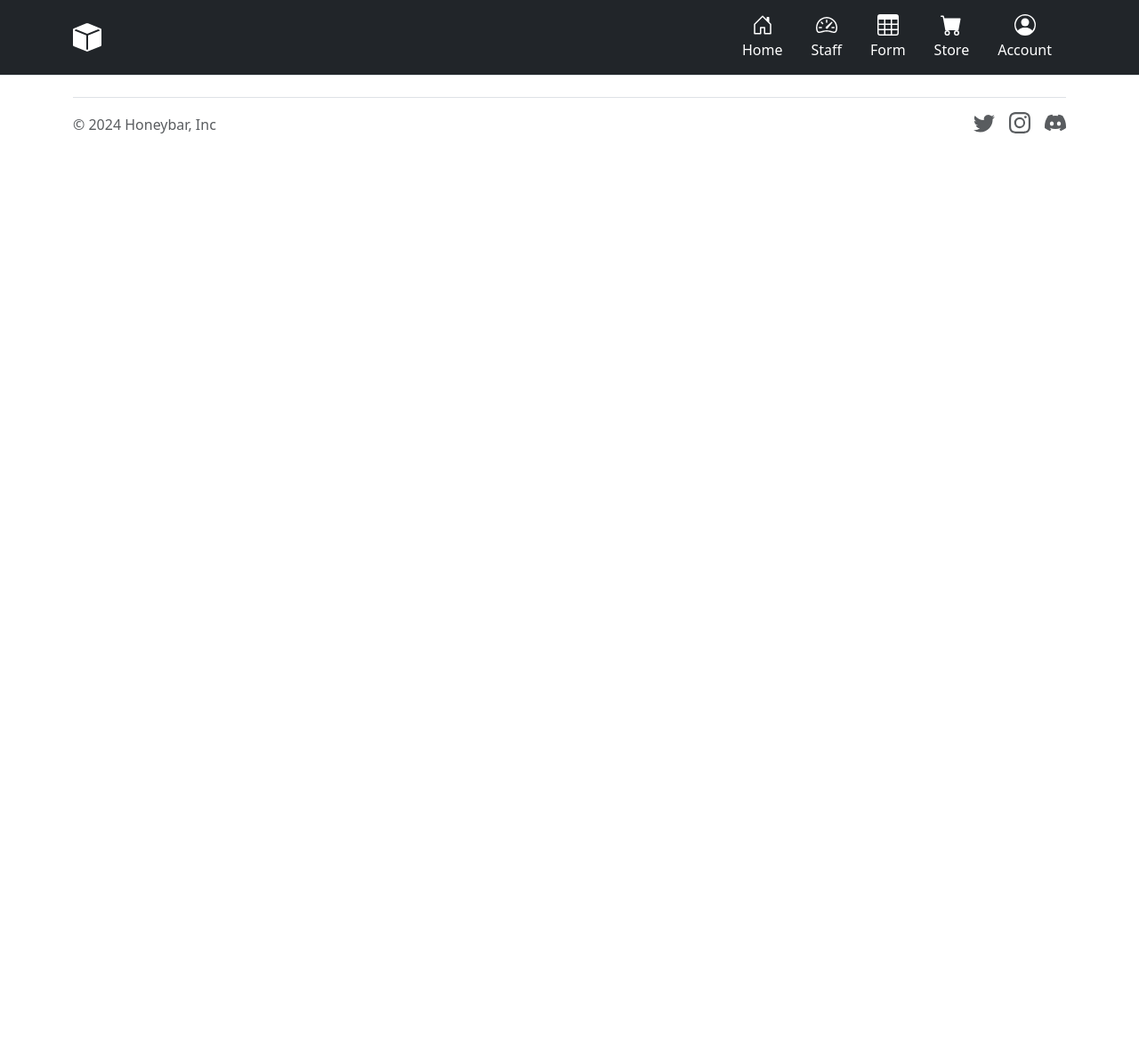
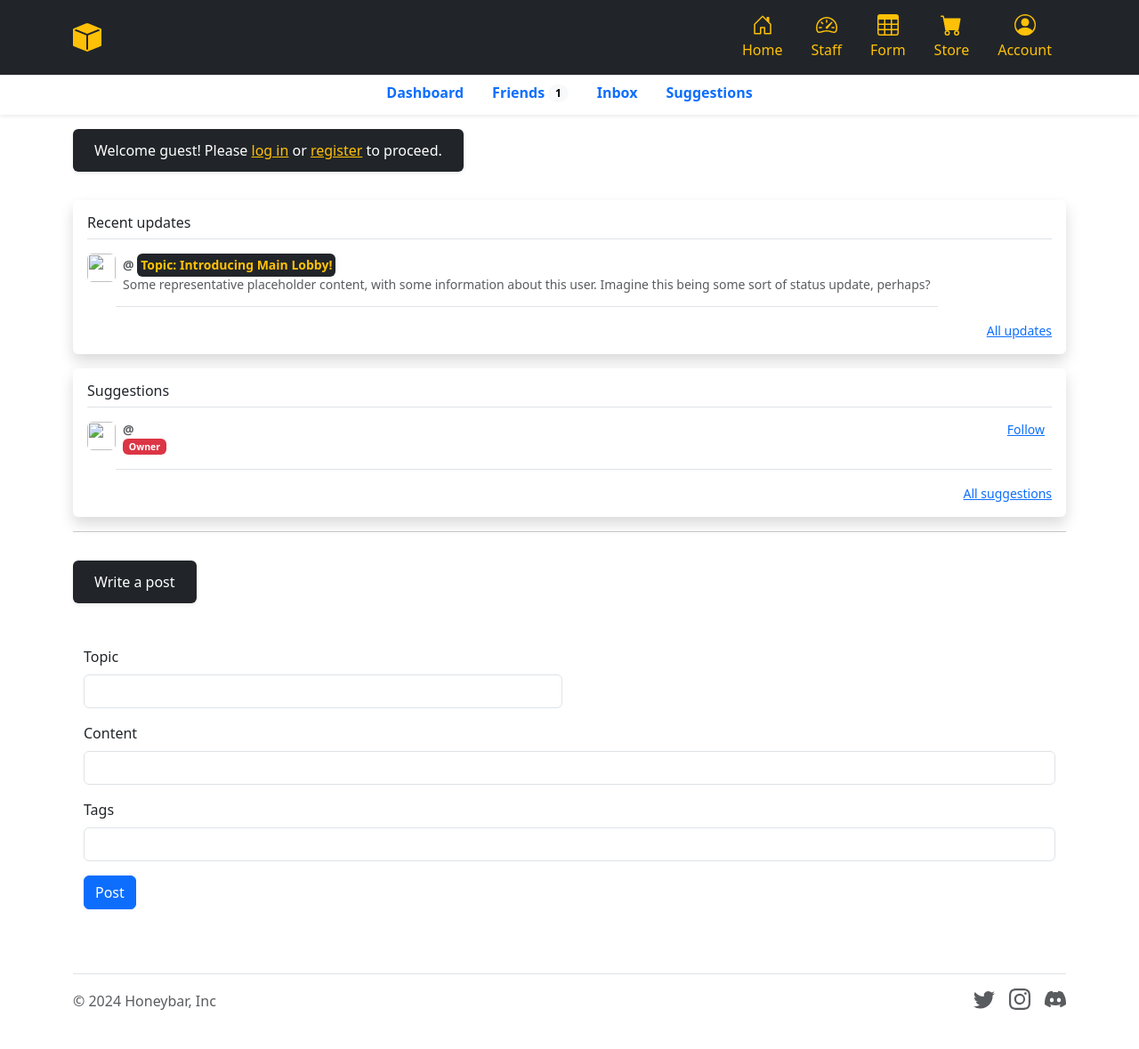
Before and after one commit to Revalorise/Honeybar, a Flask app: template app/templates/profile.html in a window 1280 px wide. Shown: the whole page at 89% size. Before the commit the page ends 150 px from the top, so only its background shows below. Run offline with Flask 3, Linux system fonts and the light colour scheme; the template is opened without the code that fills it, so the values that code supplies are empty.

Commit message:
Added html file for login, register, and account page. Minor changes to base.html

```diff
--- a/app/routes.py
+++ b/app/routes.py
@@ -50,9 +50,16 @@ def store():
 
 @app.route('/profile')
 def profile():
-    return render_template('profile.html')
+    return render_template('profile.html',
+                           uuid_list=uuid_list,
+                           user=None)
 
 
 @app.route('/login', methods=['GET', 'POST'])
 def login():
     return render_template('login.html')
+
+
+@app.route('/register', methods=['GET', 'POST'])
+def register():
+    return render_template('register.html')
--- a/app/templates/base.html
+++ b/app/templates/base.html
@@ -146,36 +146,36 @@
       <div class="container">
         <div class="d-flex flex-wrap align-items-center justify-content-center justify-content-lg-start">
           <a href="/app/static" class="d-flex align-items-center my-2 my-lg-0 me-lg-auto text-white text-decoration-none">
-            <svg width="32" height="32" fill="currentColor" class="bi bi-box-fill"><use xlink:href="#box-fill"/>
+            <svg width="32" height="32" fill="currentColor" class="bi bi-box-fill text-warning"><use xlink:href="#box-fill"/>
                 </svg>
           </a>
           <ul class="nav col-12 col-lg-auto my-2 justify-content-center my-md-0 text-small">
             <li>
-              <a href="{{ url_for('home') }}" class="nav-link text-white home">
+              <a href="{{ url_for('home') }}" class="nav-link text-warning home">
                 <svg class="bi d-block mx-auto mb-1" width="24" height="24"><use xlink:href="#home"/></svg>
                 Home
               </a>
             </li>
             <li>
-              <a href="{{ url_for('staff') }}" class="nav-link text-white leaderboard">
+              <a href="{{ url_for('staff') }}" class="nav-link text-warning leaderboard">
                 <svg class="bi d-block mx-auto mb-1" width="24" height="24"><use xlink:href="#staff"/></svg>
                 Staff
               </a>
             </li>
             <li>
-              <a href="{{ url_for('form') }}" class="nav-link text-white">
+              <a href="{{ url_for('form') }}" class="nav-link text-warning">
                 <svg class="bi d-block mx-auto mb-1" width="24" height="24"><use xlink:href="#table"/></svg>
                 Form
               </a>
             </li>
             <li>
-              <a href="{{ url_for('store') }}" class="nav-link text-white">
+              <a href="{{ url_for('store') }}" class="nav-link text-warning">
                 <svg class="bi d-block mx-auto mb-1" width="24" height="24"><use xlink:href="#shopping-cart"/></svg>
                 Store
               </a>
             </li>
             <li>
-              <a href="{{ url_for('profile') }}" class="nav-link text-white">
+              <a href="{{ url_for('profile') }}" class="nav-link text-warning">
                 <svg class="bi d-block mx-auto mb-1" width="24" height="24"><use xlink:href="#people-circle"/></svg>
                 Account
               </a>
--- a/app/templates/profile.html
+++ b/app/templates/profile.html
@@ -1 +1,126 @@
 {% extends 'base.html' %}
+
+{% block content %}
+<svg xmlns="http://www.w3.org/2000/svg" class="d-none">
+      <symbol id="check2" viewBox="0 0 16 16">
+        <path d="M13.854 3.646a.5.5 0 0 1 0 .708l-7 7a.5.5 0 0 1-.708 0l-3.5-3.5a.5.5 0 1 1 .708-.708L6.5 10.293l6.646-6.647a.5.5 0 0 1 .708 0z"/>
+      </symbol>
+      <symbol id="circle-half" viewBox="0 0 16 16">
+        <path d="M8 15A7 7 0 1 0 8 1v14zm0 1A8 8 0 1 1 8 0a8 8 0 0 1 0 16z"/>
+      </symbol>
+      <symbol id="moon-stars-fill" viewBox="0 0 16 16">
+        <path d="M6 .278a.768.768 0 0 1 .08.858 7.208 7.208 0 0 0-.878 3.46c0 4.021 3.278 7.277 7.318 7.277.527 0 1.04-.055 1.533-.16a.787.787 0 0 1 .81.316.733.733 0 0 1-.031.893A8.349 8.349 0 0 1 8.344 16C3.734 16 0 12.286 0 7.71 0 4.266 2.114 1.312 5.124.06A.752.752 0 0 1 6 .278z"/>
+        <path d="M10.794 3.148a.217.217 0 0 1 .412 0l.387 1.162c.173.518.579.924 1.097 1.097l1.162.387a.217.217 0 0 1 0 .412l-1.162.387a1.734 1.734 0 0 0-1.097 1.097l-.387 1.162a.217.217 0 0 1-.412 0l-.387-1.162A1.734 1.734 0 0 0 9.31 6.593l-1.162-.387a.217.217 0 0 1 0-.412l1.162-.387a1.734 1.734 0 0 0 1.097-1.097l.387-1.162zM13.863.099a.145.145 0 0 1 .274 0l.258.774c.115.346.386.617.732.732l.774.258a.145.145 0 0 1 0 .274l-.774.258a1.156 1.156 0 0 0-.732.732l-.258.774a.145.145 0 0 1-.274 0l-.258-.774a1.156 1.156 0 0 0-.732-.732l-.774-.258a.145.145 0 0 1 0-.274l.774-.258c.346-.115.617-.386.732-.732L13.863.1z"/>
+      </symbol>
+      <symbol id="sun-fill" viewBox="0 0 16 16">
+        <path d="M8 12a4 4 0 1 0 0-8 4 4 0 0 0 0 8zM8 0a.5.5 0 0 1 .5.5v2a.5.5 0 0 1-1 0v-2A.5.5 0 0 1 8 0zm0 13a.5.5 0 0 1 .5.5v2a.5.5 0 0 1-1 0v-2A.5.5 0 0 1 8 13zm8-5a.5.5 0 0 1-.5.5h-2a.5.5 0 0 1 0-1h2a.5.5 0 0 1 .5.5zM3 8a.5.5 0 0 1-.5.5h-2a.5.5 0 0 1 0-1h2A.5.5 0 0 1 3 8zm10.657-5.657a.5.5 0 0 1 0 .707l-1.414 1.415a.5.5 0 1 1-.707-.708l1.414-1.414a.5.5 0 0 1 .707 0zm-9.193 9.193a.5.5 0 0 1 0 .707L3.05 13.657a.5.5 0 0 1-.707-.707l1.414-1.414a.5.5 0 0 1 .707 0zm9.193 2.121a.5.5 0 0 1-.707 0l-1.414-1.414a.5.5 0 0 1 .707-.707l1.414 1.414a.5.5 0 0 1 0 .707zM4.464 4.465a.5.5 0 0 1-.707 0L2.343 3.05a.5.5 0 1 1 .707-.707l1.414 1.414a.5.5 0 0 1 0 .708z"/>
+      </symbol>
+    </svg>
+
+<div class="nav-scroller bg-body shadow-sm">
+  <nav class="nav justify-content-center" aria-label="Secondary navigation">
+    <a class="nav-link active" aria-current="page" href="#">
+        <b>Dashboard</b>
+    </a>
+    <a class="nav-link" href="#">
+        <b>Friends</b>
+      <span class="badge text-bg-light rounded-pill align-text-bottom">1</span>
+    </a>
+    <a class="nav-link" href="#">
+        <b>Inbox</b>
+    </a>
+    <a class="nav-link" href="#">
+        <b>Suggestions</b>
+    </a>
+  </nav>
+</div>
+
+<main class="container">
+
+  {% if user %}
+    <div class="d-inline-flex align-items-center p-3 my-3 text-white bg-dark rounded shadow-sm">
+      <img src="{{ uuid_list.Revalorise.avatar }}" class="rounded" width="32px" height="32px">
+      <div class="lh-1 px-2">
+        <h1 class="h6 mb-0 text-white lh-1 badge bg-danger text-wrap">
+          {{ uuid_list.Revalorise.username }}
+        </h1>
+      </div>
+    </div>
+  {% else %}
+    <div class="d-inline-flex align-items-center p-3 my-3 text-white bg-dark rounded shadow-sm">
+        <div class="lh-1 px-2">
+          <h1 class="h6 mb-0 lh-1">
+            Welcome guest! Please
+            <a href="{{ url_for('login') }}" class="text-warning">log in</a> or
+            <a href="{{ url_for('register') }}" class="text-warning">register</a>
+            to proceed.
+          </h1>
+        </div>
+      </div>
+  {% endif %}
+
+  <div class="my-3 p-3 bg-body rounded shadow">
+    <h6 class="border-bottom pb-2 mb-0">Recent updates</h6>
+    <div class="d-flex text-body-secondary pt-3">
+      <img src="{{ uuid_list.Revalorise.avatar }}" class="rounded" width="32" height="32" role="img">
+      <p class="pb-3 px-2 mb-0 small lh-sm border-bottom">
+        <strong class="d-block text-gray-dark">@{{ uuid_list.Revalorise.username }}
+          <b class="text-warning bg-dark rounded d-inline-flex p-1">Topic: Introducing Main Lobby!</b>
+        </strong>
+        Some representative placeholder content, with some information about this user. Imagine this being some sort of status update, perhaps?
+      </p>
+    </div>
+    <small class="d-block text-end mt-3">
+      <a href="#">All updates</a>
+    </small>
+  </div>
+
+  <div class="my-3 p-3 bg-body rounded shadow">
+    <h6 class="border-bottom pb-2 mb-0">Suggestions</h6>
+    <div class="d-flex text-body-secondary pt-3">
+        <img src="{{ uuid_list.Vcera.avatar }}" class="rounded" width="32" height="32" role="img">
+      <div class="pb-3 px-2 mb-0 small lh-sm border-bottom w-100">
+        <div class="d-flex justify-content-between">
+          <strong class="text-gray-dark">@{{ uuid_list.Vcera.username }}</strong>
+          <a href="#">Follow</a>
+        </div>
+        <span class="badge bg-danger">Owner</span>
+      </div>
+    </div>
+    <small class="d-block text-end mt-3">
+      <a href="#">All suggestions</a>
+    </small>
+
+  </div>
+
+  <hr>
+
+  <div class="d-inline-flex align-items-center p-3 mt-3 text-white bg-dark rounded shadow-sm">
+        <div class="lh-1 px-2">
+          <h1 class="h6 mb-0 lh-1">
+            Write a post
+          </h1>
+        </div>
+  </div>
+
+<div class="container py-4">
+  <form class="row g-3 py-4">
+  <div class="col-md-6">
+    <label for="inputEmail4" class="form-label">Topic</label>
+    <input type="text" class="form-control" id="inputEmail4">
+  </div>
+  <div class="col-12">
+    <label for="inputAddress" class="form-label">Content</label>
+    <input type="text" class="form-control" id="inputAddress">
+  </div>
+  <div class="col-12">
+    <label for="inputAddress2" class="form-label">Tags</label>
+    <input type="text" class="form-control" id="inputAddress2">
+  </div>
+  <div class="col-12">
+    <button type="submit" class="btn btn-primary">Post</button>
+  </div>
+</form>
+</div>
+</main>
+{% endblock %}
```
Also changed, not shown: app/templates/login.html (added, +29 -0 lines), app/templates/register.html (added, +29 -0 lines).
